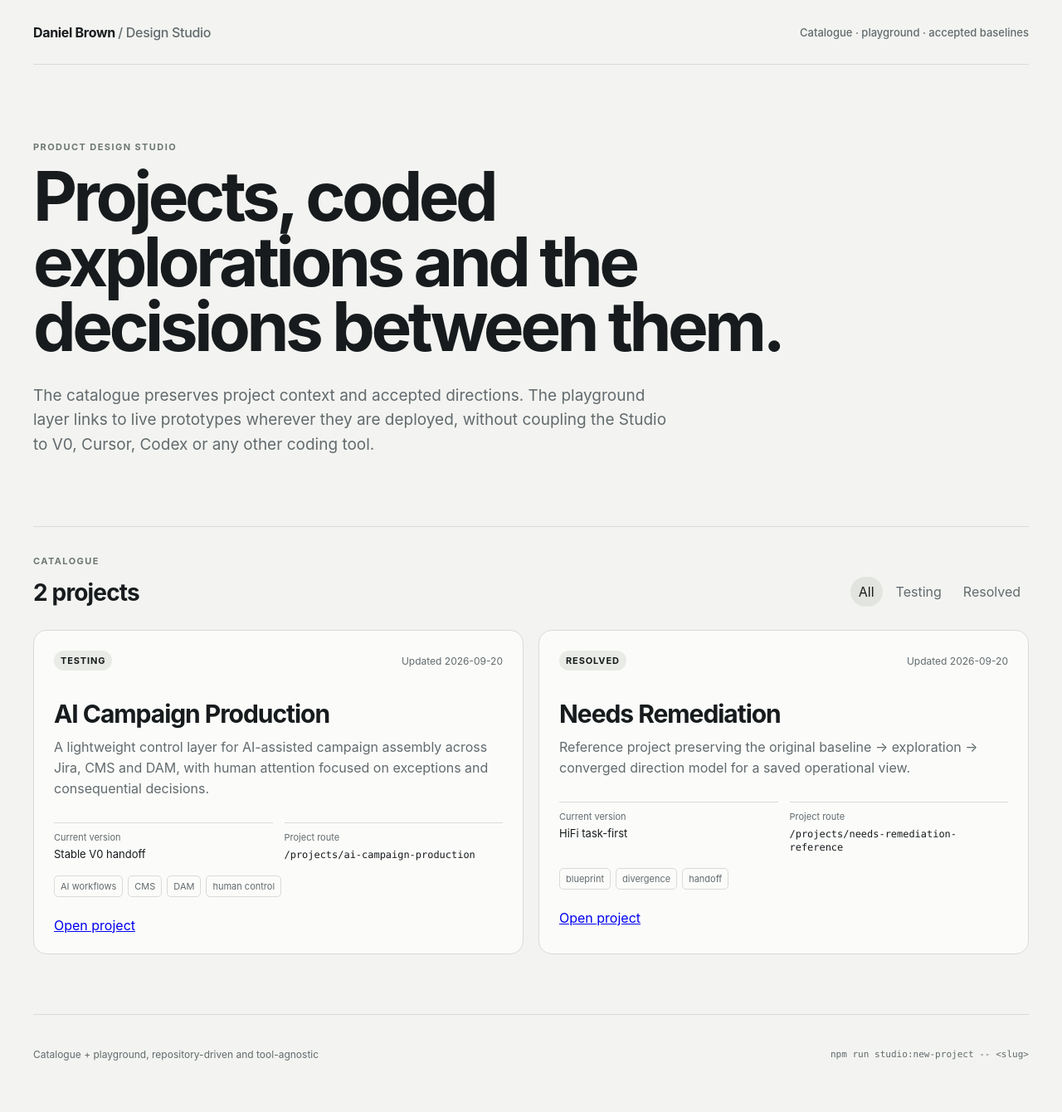
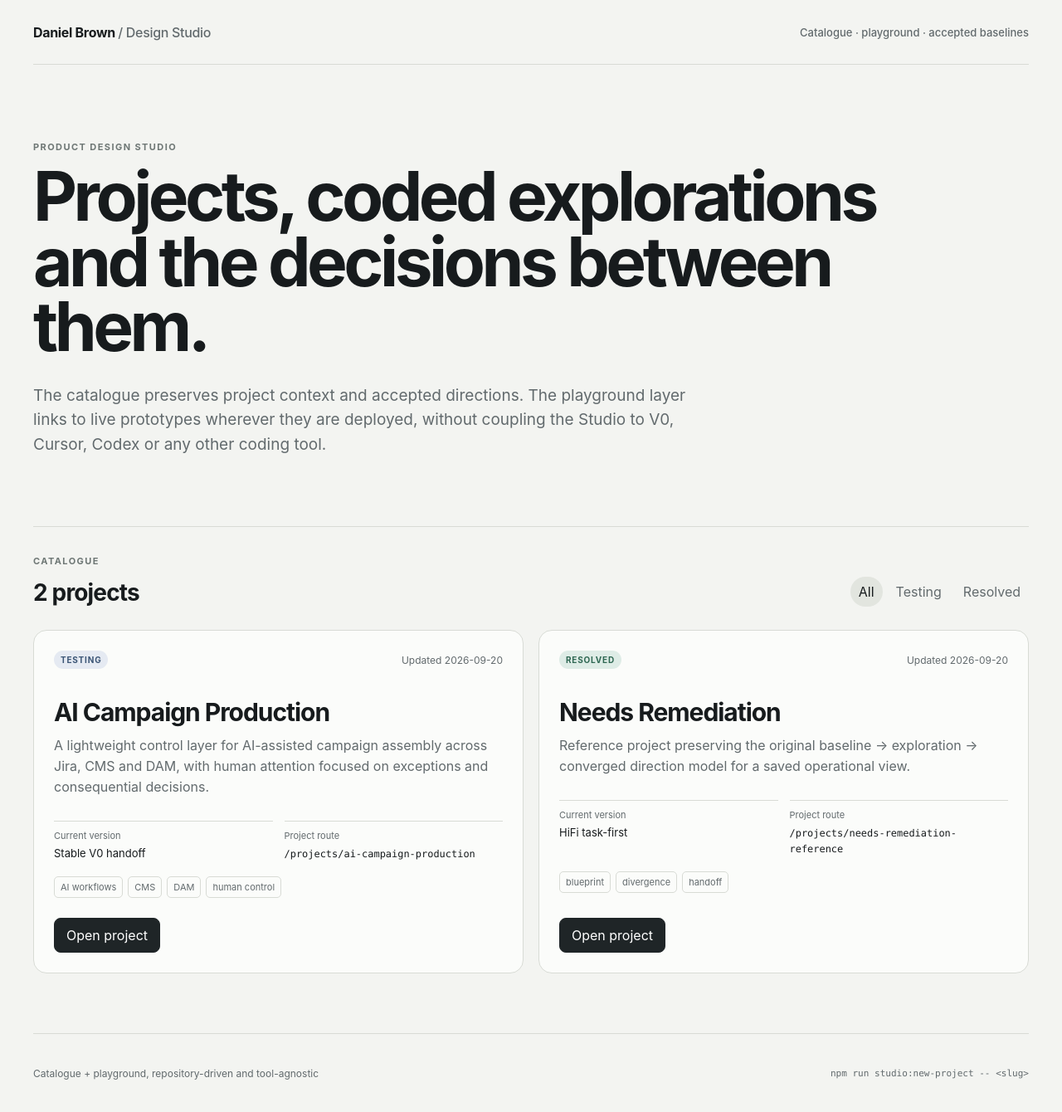
Before and after one commit to dbrown1976/design-studio, a React (Vite) app in the folder apps/studio/: page / in a window 1280 px wide. Shown: the whole page at 83% size. Before the commit the page ends 1318 px from the top, so only its background shows below. Built offline with nearby package versions, Linux system fonts and the light colour scheme.

Commit message:
Style project versions, decisions and portable context

```diff
--- a/apps/studio/src/styles.css
+++ b/apps/studio/src/styles.css
@@ -4,60 +4,328 @@
   background: #f3f4f1;
   font-synthesis: none;
   --line: #d8dbd5;
+  --line-strong: #bfc5bd;
   --muted: #626a6d;
   --surface: #fbfcfa;
+  --surface-strong: #ffffff;
   --ink: #171b1d;
+  --accent: #1f2527;
 }
 * { box-sizing: border-box; }
+html { scroll-behavior: smooth; }
 body { margin: 0; min-width: 320px; }
-button { font: inherit; }
-.studio-shell, .detail-shell { min-height: 100vh; max-width: 1500px; margin: 0 auto; padding: 0 40px; }
-.studio-header { height: 78px; display: flex; align-items: center; justify-content: space-between; border-bottom: 1px solid var(--line); gap: 24px; }
+button, a { font: inherit; }
+a { color: inherit; }
+button:focus-visible, a:focus-visible { outline: 2px solid #171b1d; outline-offset: 3px; }
+
+.studio-shell, .detail-shell {
+  min-height: 100vh;
+  max-width: 1500px;
+  margin: 0 auto;
+  padding: 0 40px;
+}
+.studio-header {
+  height: 78px;
+  display: flex;
+  align-items: center;
+  justify-content: space-between;
+  border-bottom: 1px solid var(--line);
+  gap: 24px;
+}
 .studio-header__brand { font-weight: 700; letter-spacing: -.02em; }
 .studio-header__brand span, .studio-header__meta { color: var(--muted); font-weight: 500; }
 .studio-header__meta { font-size: 13px; }
-.hero { padding: 92px 0 84px; max-width: 990px; }
-.eyebrow { text-transform: uppercase; font-weight: 700; letter-spacing: .13em; font-size: 11px; color: #6e7775; margin: 0 0 14px; }
-h1 { margin: 0; font-size: clamp(46px, 6.4vw, 94px); line-height: .96; letter-spacing: -.055em; font-weight: 650; }
-.lede { max-width: 780px; margin: 28px 0 0; color: var(--muted); font-size: 19px; line-height: 1.55; }
+
+.hero { padding: 92px 0 84px; max-width: 1040px; }
+.eyebrow {
+  text-transform: uppercase;
+  font-weight: 700;
+  letter-spacing: .13em;
+  font-size: 11px;
+  color: #6e7775;
+  margin: 0 0 14px;
+}
+h1 {
+  margin: 0;
+  font-size: clamp(46px, 6.4vw, 94px);
+  line-height: .96;
+  letter-spacing: -.055em;
+  font-weight: 650;
+}
+.lede {
+  max-width: 820px;
+  margin: 28px 0 0;
+  color: var(--muted);
+  font-size: 19px;
+  line-height: 1.55;
+}
+
 .registry-section { border-top: 1px solid var(--line); padding: 34px 0 72px; }
-.registry-heading { display: flex; justify-content: space-between; align-items: end; gap: 24px; margin-bottom: 28px; }
+.registry-heading {
+  display: flex;
+  justify-content: space-between;
+  align-items: end;
+  gap: 24px;
+  margin-bottom: 28px;
+}
 .registry-heading h2 { margin: 0; font-size: 28px; letter-spacing: -.03em; }
 .filters { display: flex; gap: 6px; flex-wrap: wrap; }
-.filters button, .text-button { border: 0; background: transparent; color: var(--muted); cursor: pointer; padding: 8px 10px; border-radius: 999px; text-transform: capitalize; }
+.filters button, .text-button {
+  border: 0;
+  background: transparent;
+  color: var(--muted);
+  cursor: pointer;
+  padding: 8px 10px;
+  border-radius: 999px;
+  text-transform: capitalize;
+}
 .filters button:hover, .filters button.is-active { background: #e2e5df; color: var(--ink); }
+
 .prototype-grid { display: grid; grid-template-columns: repeat(2, minmax(0, 1fr)); gap: 18px; }
-.prototype-card { background: var(--surface); border: 1px solid var(--line); border-radius: 16px; padding: 24px; min-height: 360px; display: flex; flex-direction: column; }
-.prototype-card__topline { display: flex; justify-content: space-between; align-items: center; gap: 16px; }
-.status { font-size: 11px; text-transform: uppercase; letter-spacing: .08em; font-weight: 700; padding: 5px 8px; border-radius: 999px; background: #e9ebe6; }
+.prototype-card {
+  background: var(--surface);
+  border: 1px solid var(--line);
+  border-radius: 16px;
+  padding: 24px;
+  min-height: 360px;
+  display: flex;
+  flex-direction: column;
+}
+.prototype-card__topline, .section-heading-row, .version-card__topline, .decision-entry__meta {
+  display: flex;
+  justify-content: space-between;
+  align-items: center;
+  gap: 16px;
+}
+.status, .version-status, .decision-type {
+  display: inline-flex;
+  align-items: center;
+  width: fit-content;
+  font-size: 10px;
+  text-transform: uppercase;
+  letter-spacing: .08em;
+  font-weight: 750;
+  padding: 5px 8px;
+  border-radius: 999px;
+  background: #e9ebe6;
+}
 .status--exploring { background: #f2e9d8; color: #76531b; }
-.status--reference { background: #e3e8eb; color: #40535d; }
-.status--converged { background: #deece6; color: #2e6752; }
+.status--testing { background: #e5eaf2; color: #3b5575; }
+.status--resolved { background: #deece6; color: #2e6752; }
+.status--archived { background: #e8e9e7; color: #5f6665; }
 .prototype-card__updated { color: var(--muted); font-size: 12px; }
 .prototype-card h2 { margin: 34px 0 10px; font-size: 30px; letter-spacing: -.035em; }
 .prototype-card > p { color: var(--muted); line-height: 1.55; margin: 0; }
-.prototype-card__meta { display: grid; grid-template-columns: 1fr 1fr; gap: 14px; margin: 28px 0 0; }
+.prototype-card__meta {
+  display: grid;
+  grid-template-columns: 1fr 1fr;
+  gap: 14px;
+  margin: 28px 0 0;
+}
 dl { margin: 0; }
-.prototype-card__meta div, .detail-aside dl div { border-top: 1px solid var(--line); padding-top: 10px; }
+.prototype-card__meta div, .detail-aside dl div {
+  border-top: 1px solid var(--line);
+  padding-top: 10px;
+}
 dt { font-size: 11px; color: var(--muted); margin-bottom: 5px; }
-dd { margin: 0; font-size: 13px; }
+dd { margin: 0; font-size: 13px; line-height: 1.45; }
 code { font-family: ui-monospace, SFMono-Regular, Menlo, monospace; font-size: .92em; }
 .prototype-card__tags { display: flex; flex-wrap: wrap; gap: 6px; margin: 18px 0 24px; }
-.prototype-card__tags span { font-size: 11px; padding: 5px 7px; border: 1px solid var(--line); border-radius: 5px; color: var(--muted); }
-.prototype-card > button { margin-top: auto; align-self: flex-start; border: 1px solid #1f2527; color: white; background: #1f2527; padding: 10px 14px; border-radius: 8px; cursor: pointer; }
-footer { border-top: 1px solid var(--line); min-height: 96px; display: flex; align-items: center; justify-content: space-between; gap: 16px; color: var(--muted); font-size: 12px; }
+.prototype-card__tags span {
+  font-size: 11px;
+  padding: 5px 7px;
+  border: 1px solid var(--line);
+  border-radius: 5px;
+  color: var(--muted);
+}
+.primary-link {
+  margin-top: auto;
+  align-self: flex-start;
+  text-decoration: none;
+  border: 1px solid var(--accent);
+  color: white;
+  background: var(--accent);
+  padding: 10px 14px;
+  border-radius: 8px;
+}
+.primary-link:hover { background: #343b3e; }
+
+footer {
+  border-top: 1px solid var(--line);
+  min-height: 96px;
+  display: flex;
+  align-items: center;
+  justify-content: space-between;
+  gap: 16px;
+  color: var(--muted);
+  font-size: 12px;
+}
+
 .detail-shell { padding-top: 28px; }
 .text-button { padding-left: 0; }
-.detail-grid { display: grid; grid-template-columns: minmax(0, 1fr) 320px; gap: 80px; padding: 80px 0; }
+.detail-grid {
+  display: grid;
+  grid-template-columns: minmax(0, 1fr) 320px;
+  gap: 80px;
+  padding: 80px 0;
+}
 .detail-main h1 { font-size: clamp(48px, 6vw, 86px); }
-.detail-section { border-top: 1px solid var(--line); margin-top: 54px; padding-top: 22px; max-width: 820px; }
-.detail-section h2, .detail-aside h2 { font-size: 15px; margin: 0 0 14px; }
-.detail-section p, .detail-section li { color: #444c4f; line-height: 1.6; }
-.route-chip { display: inline-block; background: #e6e9e3; padding: 10px 12px; border-radius: 7px; }
+.detail-section {
+  border-top: 1px solid var(--line);
+  margin-top: 54px;
+  padding-top: 22px;
+  max-width: 900px;
+}
+.detail-section h2, .detail-aside h2, .current-version h2 {
+  font-size: 15px;
+  margin: 0 0 14px;
+}
+.detail-section p, .detail-section li, .current-version p {
+  color: #444c4f;
+  line-height: 1.6;
+}
+.detail-section ul { padding-left: 20px; }
 .muted { font-size: 13px; color: var(--muted) !important; }
-.detail-aside { border-left: 1px solid var(--line); padding-left: 28px; align-self: start; }
+
+.current-version {
+  max-width: 900px;
+  margin-top: 54px;
+  padding: 24px;
+  border: 1px solid var(--line-strong);
+  border-radius: 14px;
+  background: var(--surface-strong);
+}
+.current-version h3 {
+  margin: 22px 0 8px;
+  font-size: 28px;
+  letter-spacing: -.03em;
+}
+.current-version .eyebrow { margin-bottom: 5px; }
+.current-version .section-heading-row { align-items: flex-start; }
+.version-question {
+  margin: 20px 0;
+  border-left: 3px solid #8e9a91;
+  padding-left: 14px;
+}
+.version-question strong { font-size: 11px; text-transform: uppercase; letter-spacing: .08em; }
+.version-question p { margin: 5px 0 0; }
+.decision-rationale { margin-bottom: 16px; }
+
+.version-status--current { background: #deece6; color: #2e6752; }
+.version-status--candidate { background: #e5eaf2; color: #3b5575; }
+.version-status--rejected { background: #f1e2e1; color: #7b4540; }
+.version-status--archived { background: #e8e9e7; color: #5f6665; }
+
+.version-link, .aside-link {
+  display: inline-block;
+  color: #252d30;
+  font-weight: 650;
+  text-underline-offset: 3px;
+}
+.source-reference {
+  font-family: ui-monospace, SFMono-Regular, Menlo, monospace;
+  font-size: 11px;
+  color: var(--muted) !important;
+}
+
+.version-list { display: grid; gap: 12px; margin-top: 24px; }
+.version-card {
+  border: 1px solid var(--line);
+  border-radius: 12px;
+  padding: 20px;
+  background: rgba(251, 252, 250, .68);
+}
+.version-card--current { border-color: #aebdb4; background: #f8fbf8; }
+.version-card h3, .comparison-card h3, .decision-entry h3 {
+  margin: 0;
+  letter-spacing: -.015em;
+}
+.version-card__topline { align-items: flex-start; }
+.version-details {
+  display: grid;
+  grid-template-columns: repeat(3, minmax(0, 1fr));
+  gap: 16px;
+  margin: 20px 0;
+}
+.version-details div { border-top: 1px solid var(--line); padding-top: 10px; }
+
+.comparison-grid {
+  display: grid;
+  grid-template-columns: repeat(3, minmax(0, 1fr));
+  gap: 12px;
+  margin-top: 20px;
+}
+.comparison-card {
+  border: 1px solid var(--line);
+  background: var(--surface);
+  border-radius: 12px;
+  padding: 18px;
+}
+.comparison-card h3 { margin-top: 18px; }
+.comparison-card p { font-size: 13px; }
+.comparison-question { min-height: 74px; }
+
+.decision-log { display: grid; gap: 0; }
+.decision-entry {
+  border-top: 1px solid var(--line);
+  padding: 18px 0;
+}
+.decision-entry:first-child { border-top: 0; }
+.decision-entry__meta { justify-content: flex-start; margin-bottom: 10px; }
+.decision-entry__meta time { color: var(--muted); font-size: 11px; }
+.decision-entry h3 { font-size: 16px; }
+.decision-entry p { margin-bottom: 0; }
+.decision-type--accepted { background: #deece6; color: #2e6752; }
+.decision-type--constraint { background: #f2e9d8; color: #76531b; }
+.decision-type--rejected { background: #f1e2e1; color: #7b4540; }
+
+.secondary-button {
+  border: 1px solid var(--line-strong);
+  background: var(--surface-strong);
+  color: var(--ink);
+  border-radius: 8px;
+  padding: 9px 12px;
+  cursor: pointer;
+  white-space: nowrap;
+}
+.secondary-button:hover { background: #ecefea; }
+.context-preview {
+  margin: 20px 0 0;
+  padding: 18px;
+  overflow: auto;
+  max-height: 520px;
+  white-space: pre-wrap;
+  border: 1px solid var(--line);
+  background: #eef0ec;
+  border-radius: 10px;
+  font-family: ui-monospace, SFMono-Regular, Menlo, monospace;
+  font-size: 12px;
+  line-height: 1.55;
+  color: #303638;
+}
+
+.detail-aside {
+  border-left: 1px solid var(--line);
+  padding-left: 28px;
+  align-self: start;
+  position: sticky;
+  top: 28px;
+}
 .detail-aside dl { display: grid; gap: 18px; }
-.detail-aside p { color: var(--muted); font-size: 13px; line-height: 1.55; margin-top: 26px; }
+.detail-aside p {
+  color: var(--muted);
+  font-size: 13px;
+  line-height: 1.55;
+  margin-top: 26px;
+}
+.aside-link { margin-top: 24px; font-size: 13px; }
+.not-found { padding: 12vh 0; max-width: 900px; }
+
+@media (max-width: 1000px) {
+  .version-details { grid-template-columns: 1fr; }
+  .comparison-grid { grid-template-columns: 1fr; }
+  .comparison-question { min-height: 0; }
+}
 @media (max-width: 820px) {
   .studio-shell, .detail-shell { padding-left: 20px; padding-right: 20px; }
   .studio-header__meta { display: none; }
@@ -65,6 +333,13 @@ footer { border-top: 1px solid var(--line); min-height: 96px; display: flex; ali
   .prototype-grid { grid-template-columns: 1fr; }
   .registry-heading { align-items: flex-start; flex-direction: column; }
   .detail-grid { grid-template-columns: 1fr; gap: 50px; padding-top: 54px; }
-  .detail-aside { border-left: 0; border-top: 1px solid var(--line); padding: 24px 0 0; }
+  .detail-aside {
+    position: static;
+    border-left: 0;
+    border-top: 1px solid var(--line);
+    padding: 24px 0 0;
+  }
+  .section-heading-row { align-items: flex-start; flex-direction: column; }
+  .prototype-card__meta { grid-template-columns: 1fr; }
   footer { align-items: flex-start; flex-direction: column; padding: 28px 0; }
 }
```
